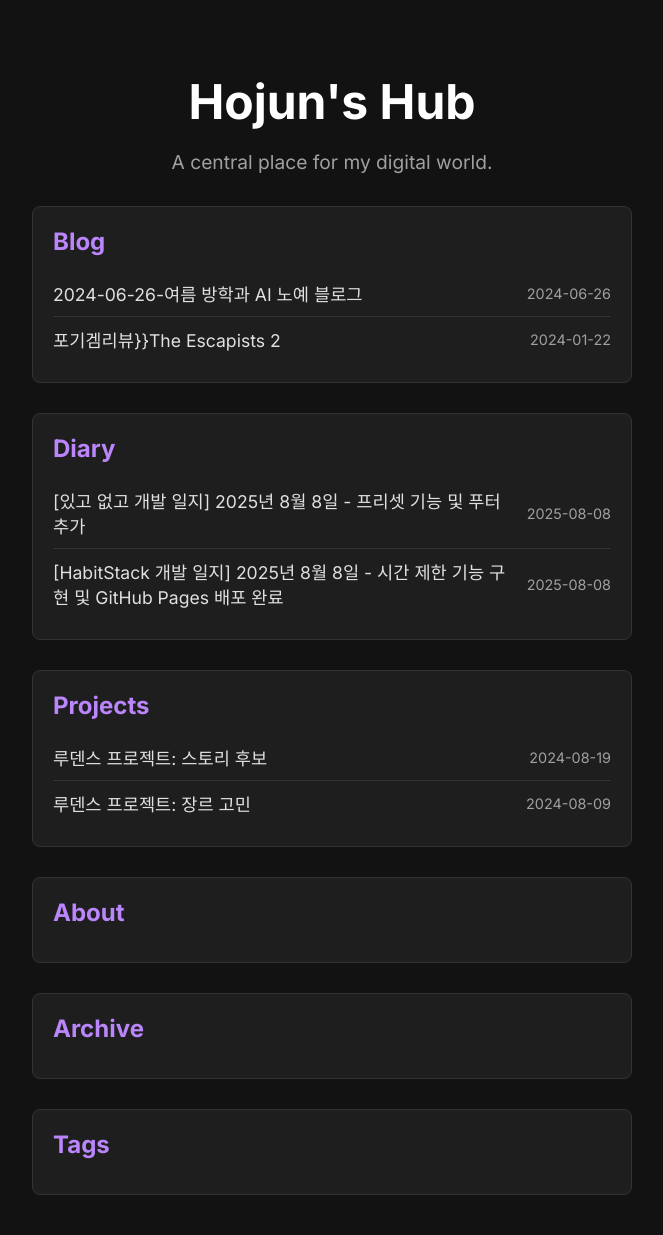
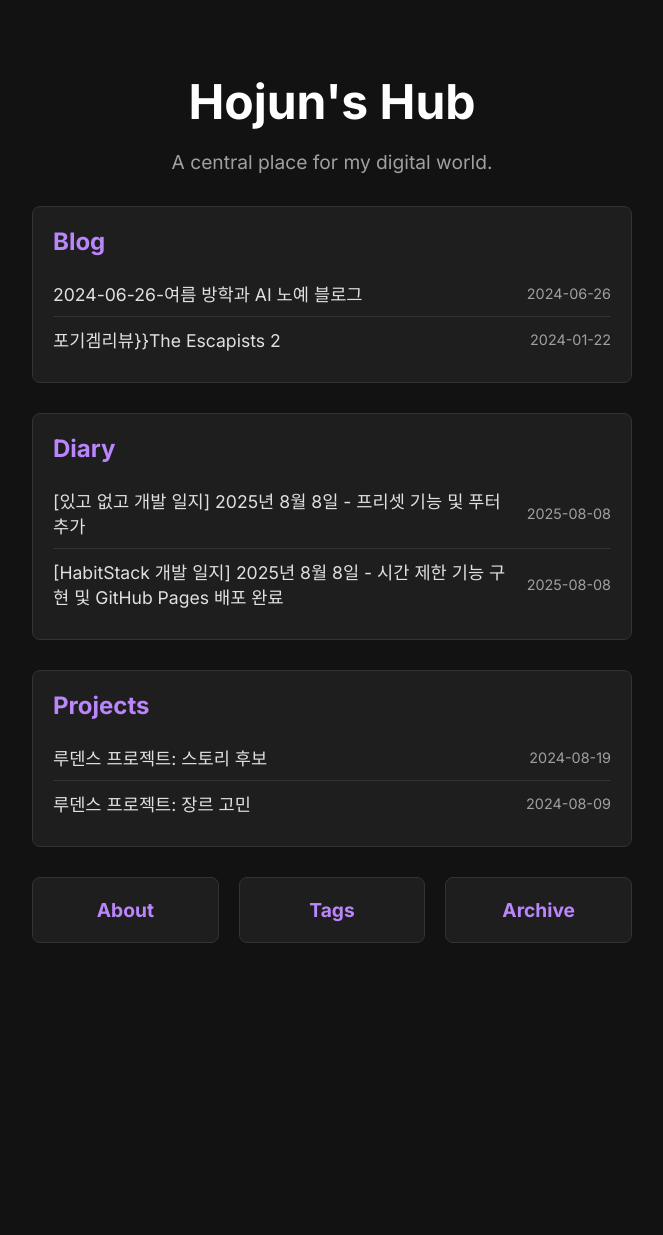
Before and after one commit to hojun313/hojun313.github.io, a Jekyll site: the page built from index.html, in a window 1280 px wide. Shown: the whole page, without its empty margins (308-971 px from the left). Built offline with Jekyll 4.4.1, drawn with Linux system fonts in a browser that asks for light colours; after the commit the page ends 983 px from its top, so only the background shows below that.

Commit message:
메인 배치 변경

```diff
--- a/assets/css/style.css
+++ b/assets/css/style.css
@@ -441,3 +441,21 @@ body.page-hub {
         font-size: 1rem;
     }
 }
+
+/* --- New Hub Bottom Row Styles --- */
+.hub-bottom-row {
+    display: flex;
+    gap: 20px; /* Adjust gap as needed */
+    width: 100%;
+}
+
+.hub-section-small {
+    flex: 1; /* Make all sections in the row have equal width */
+    text-align: center; /* Center the text */
+    padding: 20px; /* You can adjust padding */
+}
+
+.hub-section-small h2 {
+    font-size: 1.2rem; /* Smaller font size for the sub-links */
+    margin: 0;
+}
--- a/index.html
+++ b/index.html
@@ -43,14 +43,16 @@
                     {% endfor %}
                 </ul>
             </div>
-            <div class="hub-section">
-                <h2><a href="/about/">About</a></h2>
-            </div>
-            <div class="hub-section">
-                <h2><a href="/archive/">Archive</a></h2>
-            </div>
-            <div class="hub-section">
-                <h2><a href="/tags/">Tags</a></h2>
+            <div class="hub-bottom-row">
+                <div class="hub-section hub-section-small">
+                    <h2><a href="/about/">About</a></h2>
+                </div>
+                <div class="hub-section hub-section-small">
+                    <h2><a href="/tags/">Tags</a></h2>
+                </div>
+                <div class="hub-section hub-section-small">
+                    <h2><a href="/archive/">Archive</a></h2>
+                </div>
             </div>
         </div>
     </div>
```
